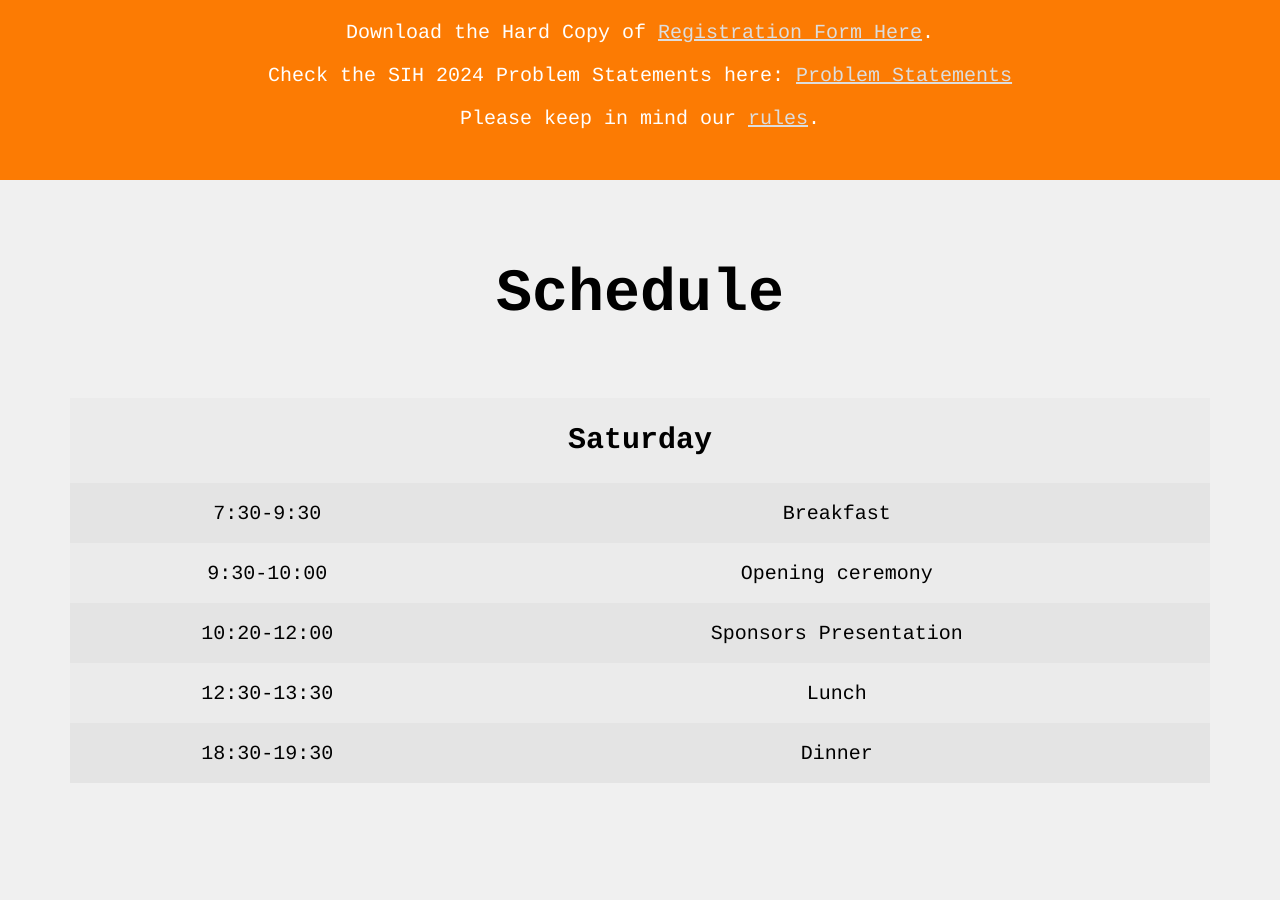
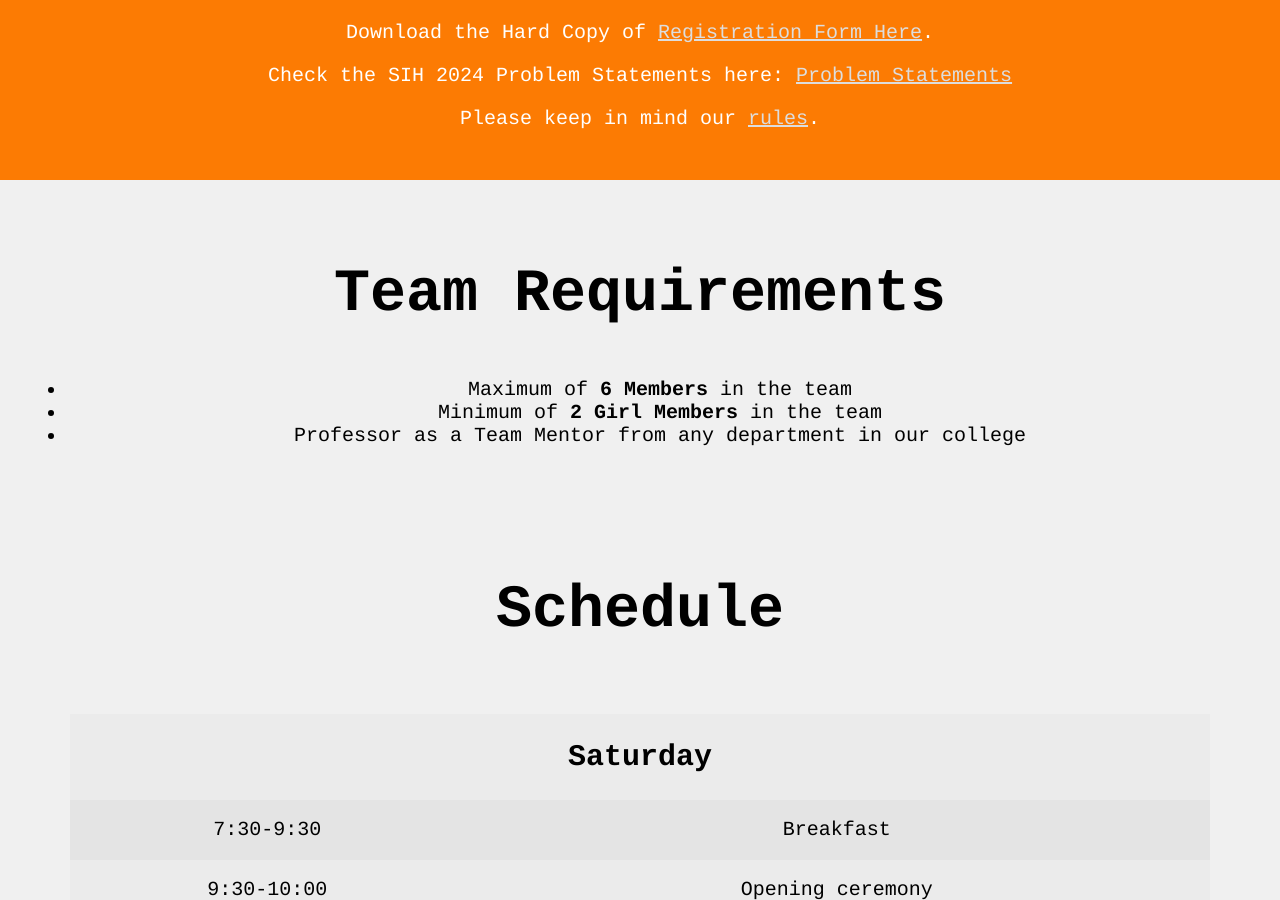
Before and after one commit to sih2024kitsw/sih2024kitsw.github.io, a Jekyll site: the page built from index.html, in a window 1280 px wide and 900 px high, scrolled down 1015 px. Built offline with Jekyll 4.4.1, drawn with Linux system fonts in a browser that asks for light colours.

Commit message:
added team req

```diff
--- a/index.html
+++ b/index.html
@@ -54,6 +54,17 @@ layout: default
     <p>
       Please keep in mind our <a href="/pdf/rules.pdf">rules</a>.
     </p>
+  </div>
+</section>
+
+<section id="teamreq">
+  <div>
+    <h1>Team Requirements</h1>
+    <ul>
+      <li>Maximum of <b>6 Members</b> in the team</li>
+      <li>Minimum of <b>2 Girl Members</b> in the team</li>
+      <li>Professor as a Team Mentor from any department in our college</li>
+    </ul>
   </div>
 </section>
 {% if site.data.schedule %}
```
